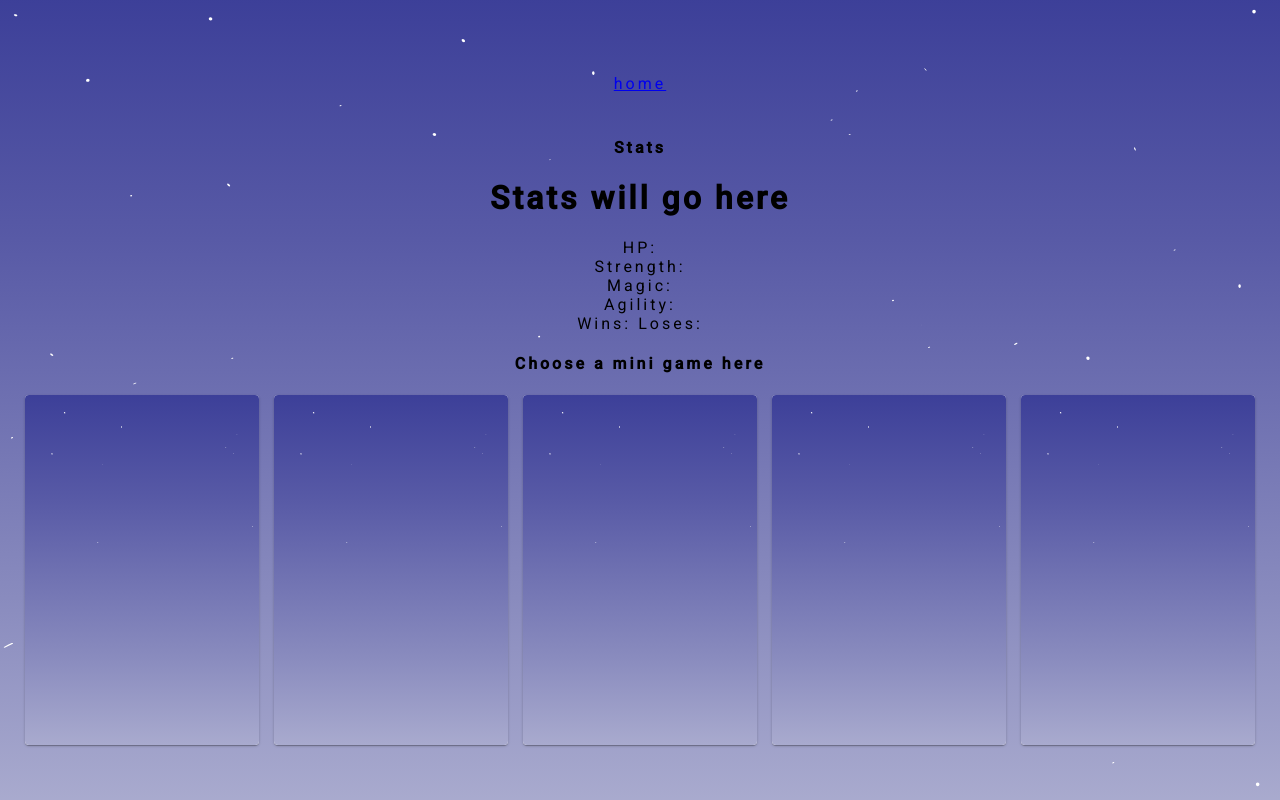
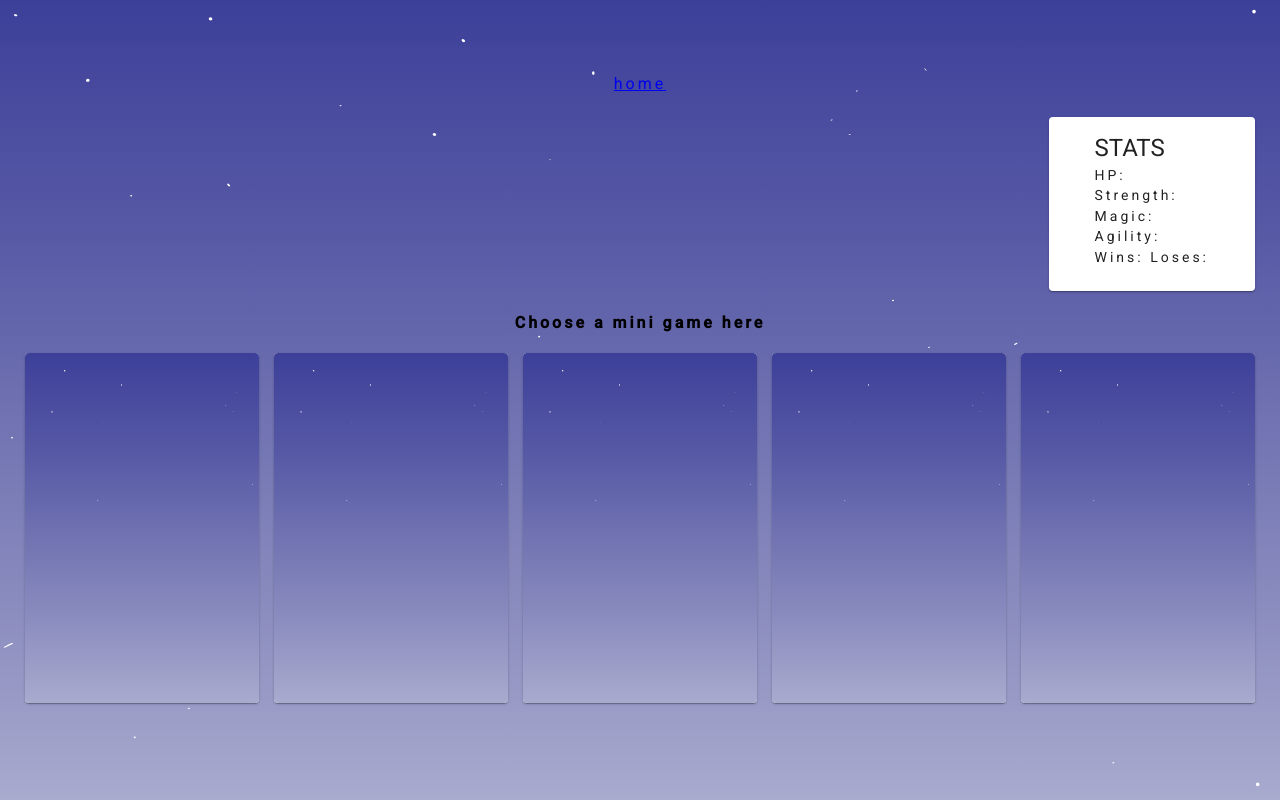
Before and after one commit to Bgorson/project3, a React (Create React App) app: page /main in a window 1280 px wide. Built offline with nearby package versions, Linux system fonts and the light colour scheme.

Commit message:
stat box, used material

```diff
--- a/src/App.js
+++ b/src/App.js
@@ -103,13 +103,13 @@ class App extends Component {
     {this.state.loggedIn &&
       <p>Join the party, {this.state.username}!</p>
     }
+
 {/* ===================================== */}
         {/* Routes to different components */}
         <Route
           exact path="/"
-          render={() =>
+          render= { () =>
             <React.Fragment>
-
               <Login
                 updateUser={this.updateUser}
               />
@@ -118,21 +118,21 @@ class App extends Component {
 {/* ===================================== */}
         <Route
           path="/signup"
-          render={() =>
+          render= { () =>
             <Signup/>}
         />
 
 {/* ===================================== */}
         <Route
           path="/petChoice"
-          render={() =>
+          render= { () =>
             <PetChoice />}
         />
 
 {/* ===================================== */}
         <Route
           path="/main"
-        render={()=>
+          render= { () =>
             <React.Fragment>
               <StatInfo
                 // Send the current state of stats to be read by the block
@@ -146,31 +146,39 @@ class App extends Component {
                 lose= {this.state.lose}
               />
               <Main/>
-        </React.Fragment>}
+            </React.Fragment>
+          }
         />
 {/* ===================================== */}
         <Route
           exact path="/minigame1"
-        render={()=>
+          render= { () =>
             <Minigame1
             userId= {this.state.userId}
             userName= {this.state.username}
             levelUp= {this.levelUp}
             strength= {this.state.stat.strength}
-       />}
+            />
+        }
         />
 
 {/* ===================================== */}
         <Route
           exact path="/minigame4"
-        render={()=>
-       <Minigame4 />}
+          render= { () =>
+            <Minigame4
+              userId= {this.state.userId}
+              userName= {this.state.username}
+              levelUp= {this.levelUp}
+              strength= {this.state.stat.strength}
+            />
+          }
         />
 
 {/* ===================================== */}
         <Route
           exact path="/tower"
-        render={()=>
+          render= { () =>
             <Tower
             userId= {this.state.userId}
             userName = {this.state.username}
@@ -179,6 +187,7 @@ class App extends Component {
             magic= {this.state.stat.magic}
             />}
         />
+{/* ===================================== */}
 
       </div>
     );
--- a/src/components/main.css
+++ b/src/components/main.css
@@ -3,3 +3,14 @@
     grid-template-columns: repeat(5, 2fr);
     grid-column-gap: 15px;
   }
+
+.stat-box {
+  display: grid;
+  /* grid-template-columns: repeat(2, 2fr); */
+  justify-content: end;
+}
+
+.stat-content {
+  text-align: left;
+  padding: 0 30px;
+}
--- a/src/components/statinfo.js
+++ b/src/components/statinfo.js
@@ -1,4 +1,10 @@
 import React, { Component } from 'react';
+
+import Card from '@material-ui/core/Card';
+import CardContent from '@material-ui/core/CardContent';
+import Typography from '@material-ui/core/Typography';
+
+
 class StatInfo extends Component {
     constructor() {
         super()
@@ -12,22 +18,39 @@ class StatInfo extends Component {
         this.props.getStats()
      }
 
-
-
     render() {
         return (
-        <React.Fragment>
+          <div className="stat-box">
+            <Card className="stat-content">
+                <CardContent>
+                    <Typography variant="h5" component="h2">
+                        STATS
+                    </Typography>
 
-        <h4>Stats</h4>
-        <h1>Stats will go here</h1>
-        <div>HP: {this.props.hp}</div>
-        <div>Strength: {this.props.strength}</div>
-        <div>Magic: {this.props.magic}</div>
-        <div>Agility: {this.props.agility}</div>
-        <div>Wins: {this.props.win} Loses: {this.props.lose}</div>
+                    <Typography component="p">
+                        HP: {this.props.hp}
+                    </Typography>
 
-        </React.Fragment>
-         );
+                    <Typography component="p">
+                        Strength: {this.props.strength}
+                    </Typography>
+
+                    <Typography component="p">
+                        Magic: {this.props.magic}
+                    </Typography>
+
+                    <Typography component="p">
+                        Agility: {this.props.agility}
+                    </Typography>
+
+                    <Typography component="p">
+                        Wins: {this.props.win}
+                        Loses: {this.props.lose}
+                    </Typography>
+                </CardContent>
+            </Card>
+          </div>
+        );
     }
 }
 
```
Lines whose indentation alone changed are shown as unchanged.
